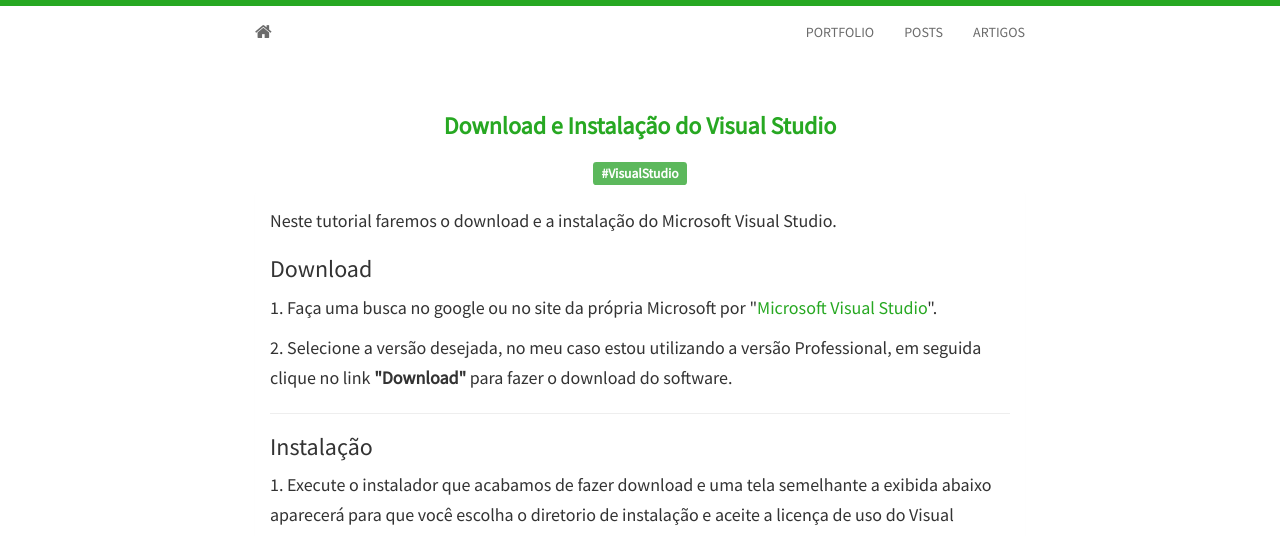
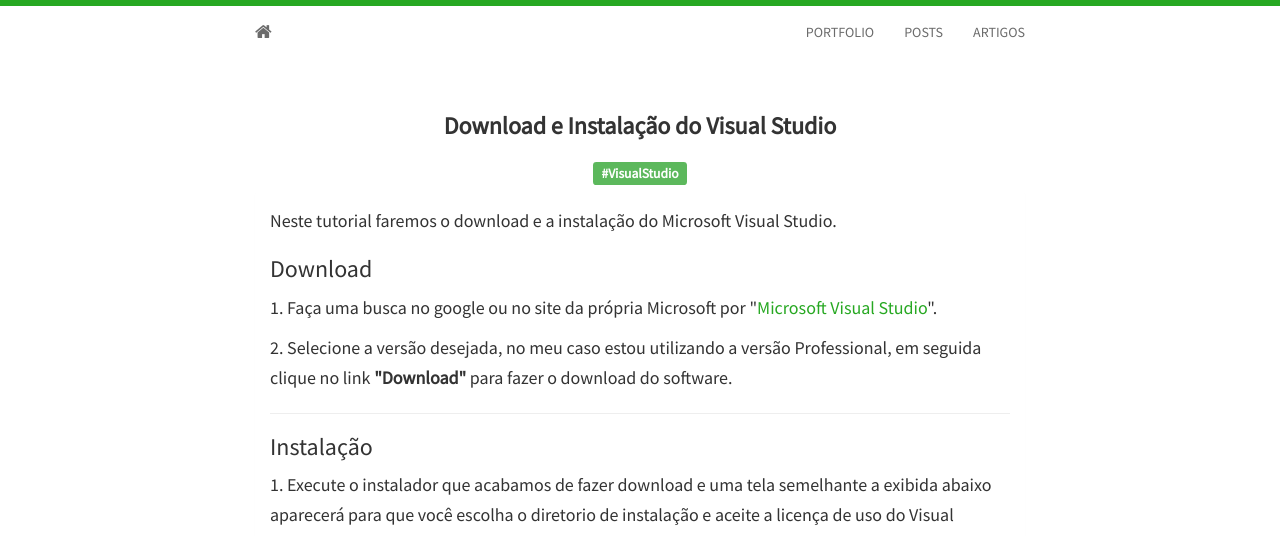
Before and after one commit to mateusbtlopes/mateusbtlopes.github.io, a Jekyll site: the page built from _posts/2016-10-27-download e instalacao visual studio.md, in a window 1280 px wide. Shown: the top 536 px of the page. Built offline with Jekyll 4.4.1, drawn with Linux system fonts in a browser that asks for light colours; nearby versions of some CDN libraries.

Commit message:
Update post.html

```diff
--- a/_layouts/post.html
+++ b/_layouts/post.html
@@ -5,7 +5,7 @@
 <div class="container">
 	<div class="blog-post">
 		<h3>
-		  <strong><a href="{{ page.url }}">{{ page.title }}</a></strong>
+		  <strong><p>{{ page.title }}</p></strong>
 		</h3>
 	</div>
 	<div class="blog-title">
@@ -34,7 +34,7 @@
 -->
 							 <!--<div class="col-sm-8 col-md-8 col-lg-8">-->
 								 <h6 style="text-align: center">
-								 	<strong><p>{{ post.title }}</p></strong>
+								 	<strong><a href="{{ site.baseurl }}{{ post.url }}">{{ post.title }}</a></strong>
 								 </h6>
 							 <!--</div>-->
 						</div>
```
